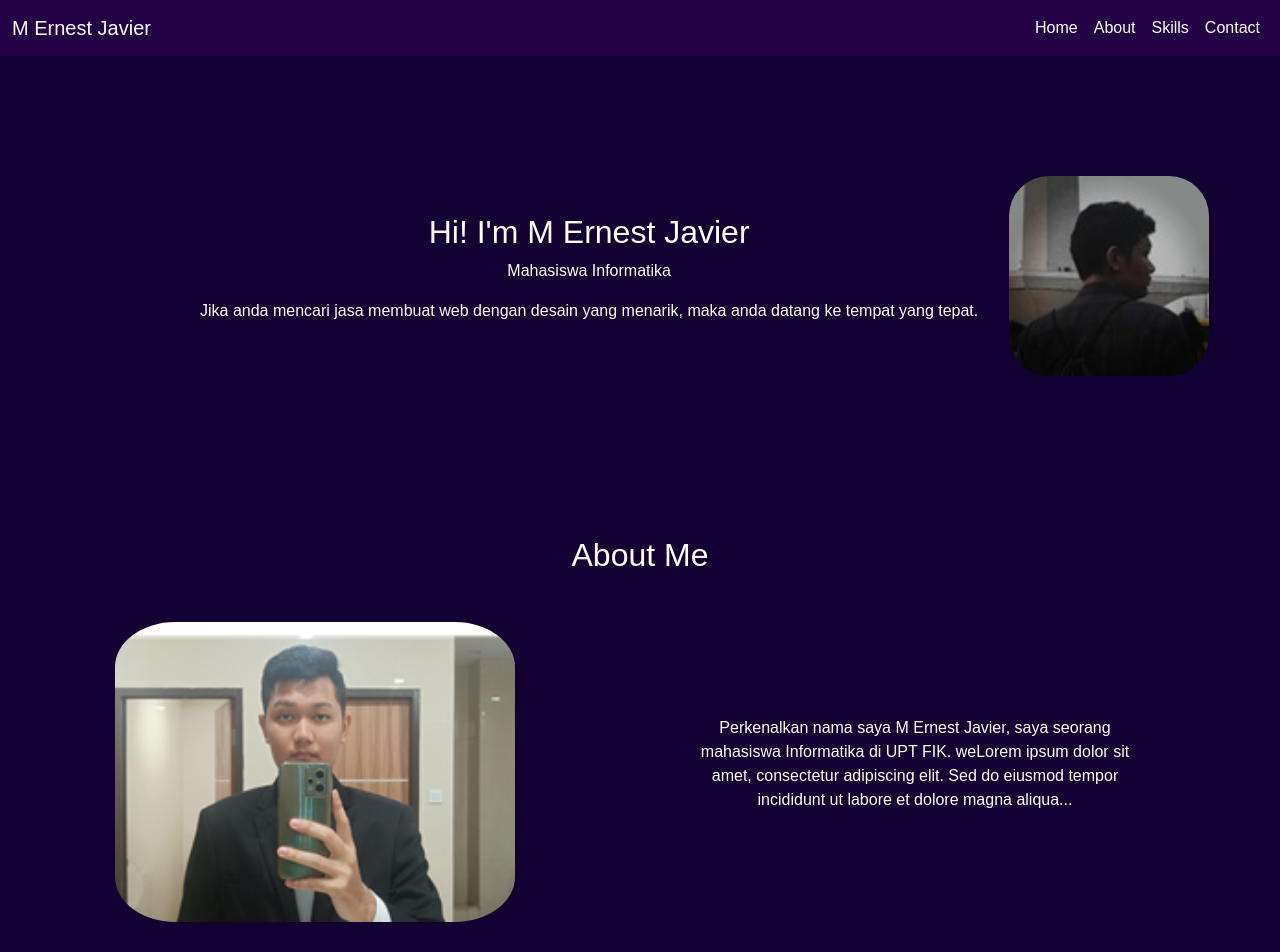
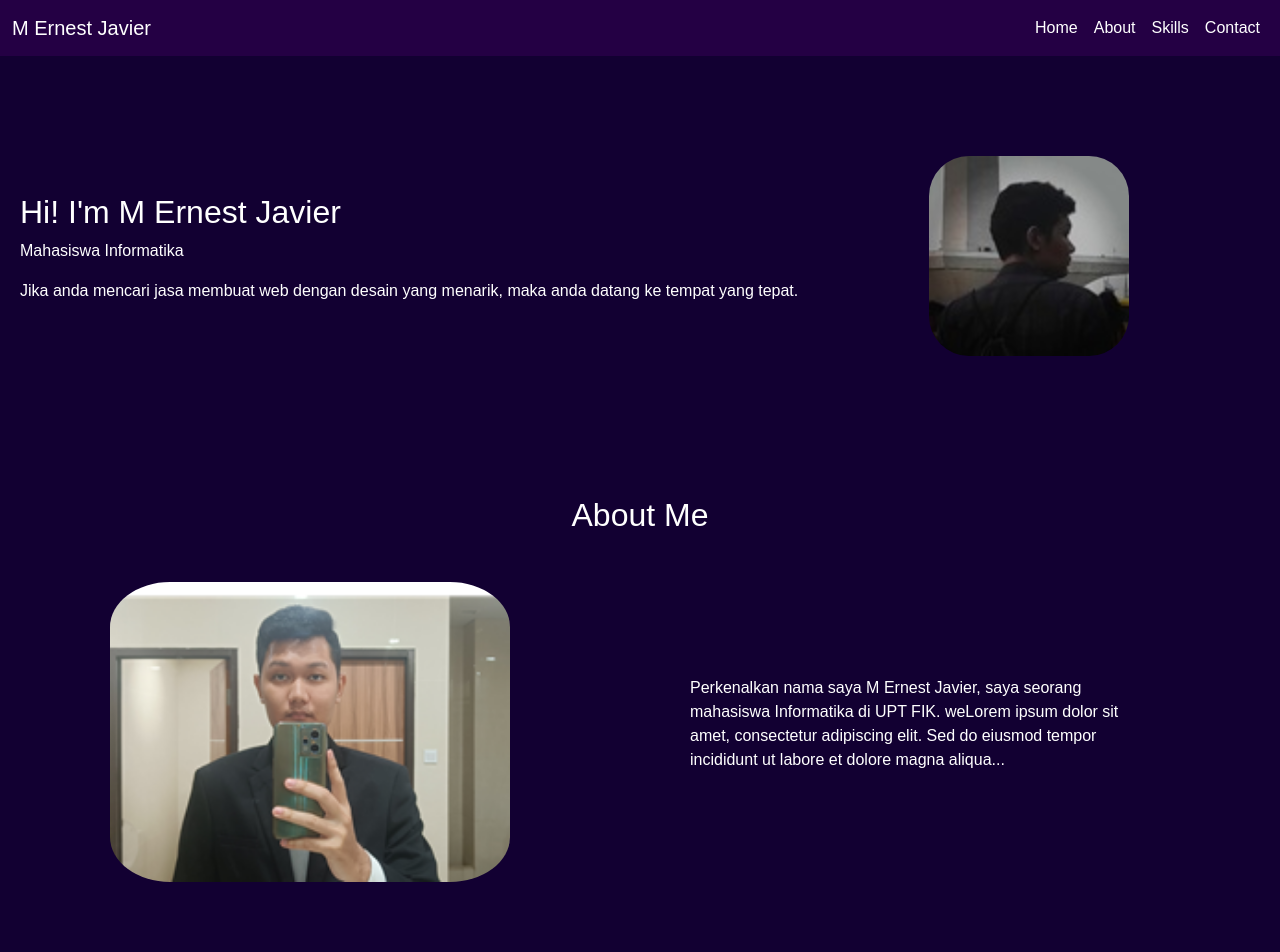
Before and after one commit to ernestjavier/Web_Portofolio, a plain HTML site: page index.html in a window 1280 px wide. Shown: the top 952 px of the page. Drawn offline with nearby package versions, Linux system fonts and the light colour scheme.

Commit message:
Update style.css

```diff
--- a/style.css
+++ b/style.css
@@ -16,13 +16,15 @@ ul {
 
 .intro {
   display: flex;
+  flex-direction: column;
   align-items: center;
-  padding: 40px;
+  padding: 20px;
   margin-top: 5rem;
+  text-align: center;
 }
 
 .intro .textintro {
-  margin-left: 10rem;
+  margin-left: 0;
 }
 
 .intro .profile-img-intro {
@@ -46,6 +48,9 @@ ul {
 .flex-about {
   margin-top: 3rem;
   display: flex;
+  flex-direction: column;
+  align-items: center;
+  gap: 20px;
 }
 
 .profile-img-about {
@@ -105,3 +110,26 @@ footer {
   padding: 20px;
   background-color: #1e0047;
 }
+
+@media (min-width: 768px) {
+  .intro {
+    flex-direction: row;
+    justify-content: space-around;
+    text-align: left;
+  }
+
+  .flex-about {
+    flex-direction: row;
+    justify-content: center;
+    text-align: left;
+  }
+
+  #skills {
+    padding-left: 100px;
+    padding-right: 100px;
+  }
+
+  form {
+    flex-direction: column;
+  }
+}
```
